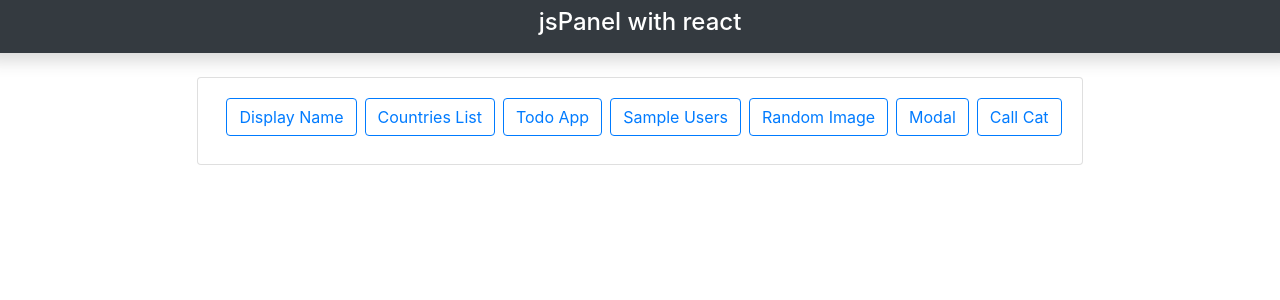
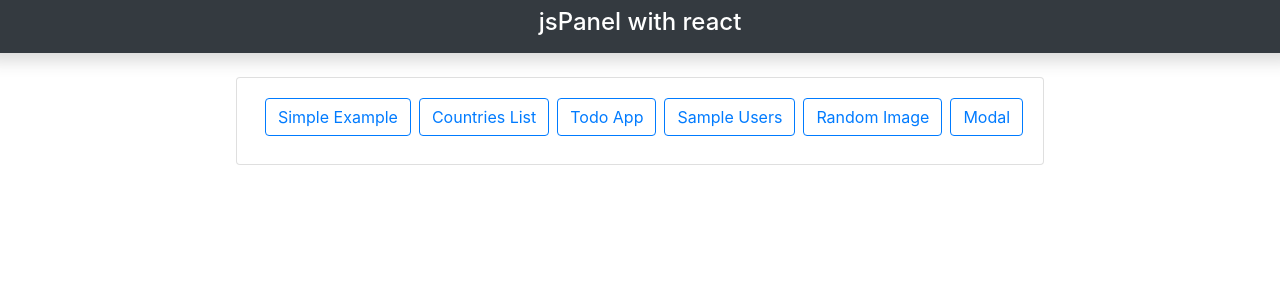
Before and after one commit to priteshjha4u/react-jspanel4, a React (Create React App) app: page / in a window 1280 px wide. Shown: the top 300 px of the page. Built offline with nearby package versions, Linux system fonts and the light colour scheme.

Commit message:
cleaning

```diff
--- a/src/App.js
+++ b/src/App.js
@@ -18,7 +18,7 @@ import cat from './assets/icons/cat.svg';
 // import { ToastContainer, toast } from 'react-toastify';
 // import 'react-toastify/dist/ReactToastify.css';
 
-// Main/Top level React component
+// Top level React component
 class App extends Component {
   constructor() {
     super();
@@ -40,7 +40,6 @@ class App extends Component {
   bodyOverflowHidden = () => (document.body.style.overflow = 'hidden');
 
   // Method that will create jsPanel on demand, right now to keep it simple, we are configuring jsPanel options inside the method statically
-  // jsPanel configuration should be passed dynamically
   createJsPanel = e => {
     // keep Main component refrence
     const app = this;
@@ -92,10 +91,6 @@ class App extends Component {
           app.setState({ panels: { ...appPanels } }, () => {
             setTimeout(app.bodyOverflowHidden);
           });
-          // console.log(`jsPanel closed: ${this.id}`);
-          /* toast.success(`jsPanel with ID: ${this.id} closed! `, {
-			  position: toast.POSITION.BOTTOM_CENTER
-			}); */
         }
       }
     };
@@ -129,7 +124,7 @@ class App extends Component {
     return Object.keys(panels).map(panel => {
       const node = document.getElementById(`${panels[panel].id}-node`);
       switch (panel) {
-        case 'Display Name':
+        case 'Simple Example':
           return (
             <CreatePortal rootNode={node} key={panel}>
               <DisplayName name="PKJ" jsPanel={panels[panel]} />
@@ -178,8 +173,8 @@ class App extends Component {
         <div className="row justify-content-center align-items-center mt-4">
           <div className="card">
             <div className="card-body">
-              <ActionButton cls="btn btn-outline-primary ml-2 mb-2" click={this.createJsPanel} id="Display Name">
-                Display Name
+              <ActionButton cls="btn btn-outline-primary ml-2 mb-2" click={this.createJsPanel} id="Simple Example">
+                Simple Example
               </ActionButton>
               <ActionButton cls="btn btn-outline-primary ml-2 mb-2" click={this.createJsPanel} id=" Countries List">
                 Countries List
@@ -195,9 +190,6 @@ class App extends Component {
               </ActionButton>
               <ActionButton cls="btn btn-outline-primary ml-2 mb-2" click={this.createJsPanelModal}>
                 Modal
-              </ActionButton>
-              <ActionButton cls={`btn ml-2 mb-2 ${cat ? 'btn-danger' : 'btn-outline-primary'}`} click={() => this.setState({ cat: !cat })} id="cat">
-                {cat ? 'Cat Off' : 'Call Cat'}
               </ActionButton>
             </div>
           </div>
```
